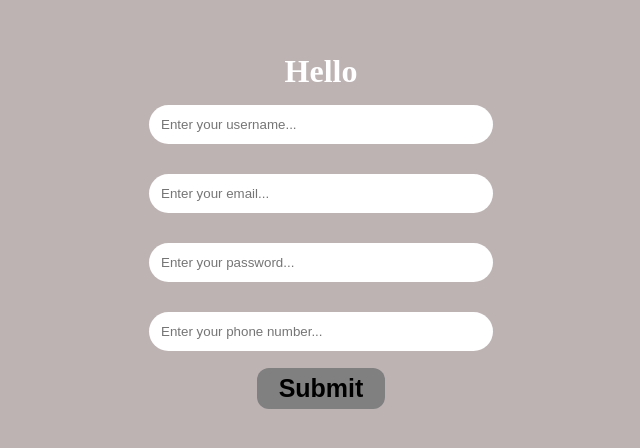
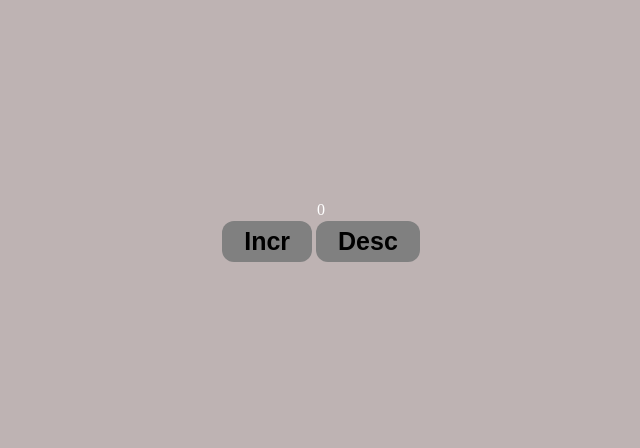
Before and after one commit to Abhishek-389/React-Test-App, a React (Create React App) app: page / in a window 1280 px wide. Shown: the part 168-616 px from the top of the page, without its empty margins (319-959 px from the left). Built offline with nearby package versions, Linux system fonts and the light colour scheme.

Commit message:
Completed the increment and decrement challenge

```diff
--- a/src/App.css
+++ b/src/App.css
@@ -1,11 +1,10 @@
-#root {
+.app {
   display: grid;
   place-items: center;
   height: 100vh;
   width: 100vw;
   background: rgb(190, 179, 179);
   color: white;
-  overflow: scroll;
 }
 .container {
   display: flex;
@@ -24,11 +23,3 @@ button {
   font-weight: 700;
   margin: 2px 2px;
 }
-input {
-  outline-width: 0;
-  border: none;
-  padding: 12px;
-  margin: 15px 2px;
-  width: 25vw;
-  border-radius: 20px;
-}
--- a/src/App.js
+++ b/src/App.js
@@ -1,71 +1,23 @@
 import React, { useState } from "react";
 import "./App.css";
 function App() {
-  const [userDetail, setUserDetail] = useState({
-    userName: "",
-    userPassword: "",
-    userPhone: "",
-    userEmail: "",
-  });
-  const handleInput = (event) => {
-    const { name, value } = event.target;
-    setUserDetail((previousData) => {
-      return {
-        ...previousData,
-        [name]: value,
-      };
-    });
-  };
+  const [value, setValue] = useState(0);
   return (
-    <form>
+    <div className="app">
       <div className="container">
-        <h1>
-          Hello <span id="user"></span>
-        </h1>
-        <h3 id="userEmail"></h3>
-        <h3 id="userPhone"></h3>
-        <input
-          value={userDetail.userName}
-          onChange={handleInput}
-          placeholder="Enter your username..."
-          type="text"
-          name="userName"
-        />
-        <input
-          value={userDetail.userEmail}
-          onChange={handleInput}
-          placeholder="Enter your email..."
-          type="email"
-          name="userEmail"
-        />
-        <input
-          value={userDetail.userPassword}
-          onChange={handleInput}
-          placeholder="Enter your password..."
-          type="password"
-          name="userPassword"
-        />
-        <input
-          value={userDetail.userPhone}
-          onChange={handleInput}
-          placeholder="Enter your phone number..."
-          type="number"
-          name="userPhone"
-        />
-        <button
-          onClick={(event) => {
-            event.preventDefault();
-            document.getElementById("user").innerHTML = userDetail.userName;
-            document.getElementById("userEmail").innerHTML =
-              userDetail.userEmail;
-            document.getElementById("userPhone").innerHTML =
-              userDetail.userPhone;
-          }}
-        >
-          Submit
-        </button>
+        <span>{value}</span>
+        <div className="btn">
+          <button onClick={(event) => setValue(value + 1)}>Incr</button>
+          <button
+            onClick={(event) =>
+              value !== 0 ? setValue(value - 1) : alert("Reached zero")
+            }
+          >
+            Desc
+          </button>
+        </div>
       </div>
-    </form>
+    </div>
   );
 }
 
```
